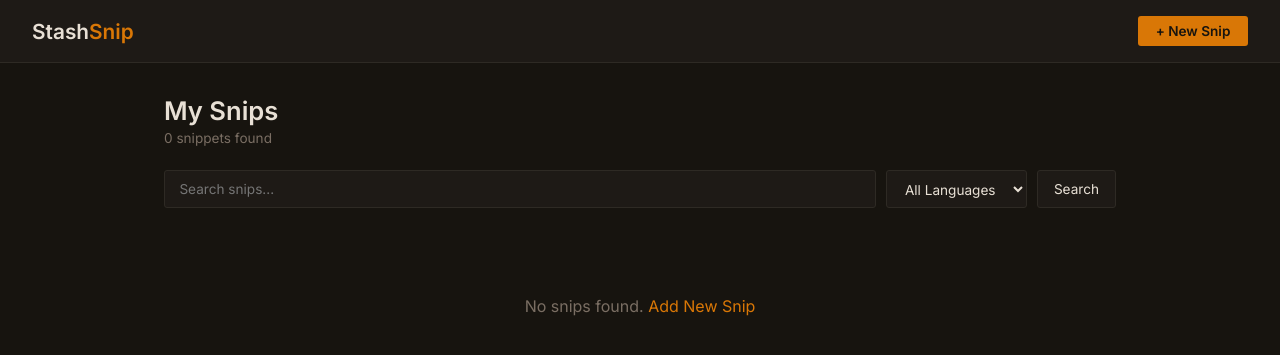
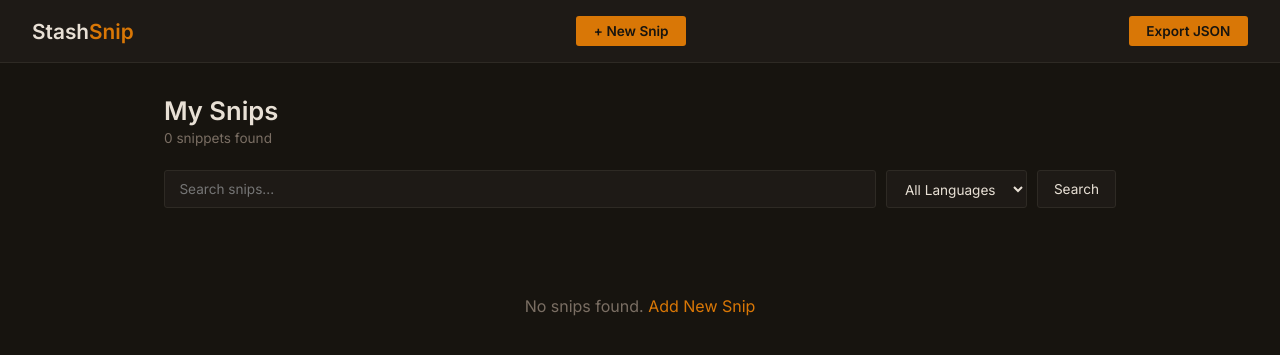
Before and after one commit to byteofhoney/StashSnip, a Flask app: page / in a window 1280 px wide. Shown: the top 355 px of the page. Run offline with Flask 3, Linux system fonts and the light colour scheme; data that the repository does not hold is empty; some libraries are stand-ins or nearby versions.

Commit message:
feat(export): add JSON export for all snippets
- New /export route downloads all snippets as timestamped JSON
- Adds Export JSON link in nav
Fixes #6

```diff
--- a/app/routes.py
+++ b/app/routes.py
@@ -1,10 +1,11 @@
-from flask import Blueprint, render_template, request, redirect, url_for, flash
+from flask import Blueprint, render_template, request, redirect, url_for, flash, Response
 from app.db import snippets_collection
 from app.forms import SnippetForm
 from app.models import make_snippet
 from bson import ObjectId
 from app.utils import parse_tags
 from datetime import datetime
+import json as _json
 
 main = Blueprint("main", __name__)
 
@@ -56,6 +57,25 @@ def add_snippet():
     return render_template("add.html", form=form)
 
 
+@main.route("/export")
+def export_snippets():
+    snapshots = list(snippets_collection.find().sort("created_at", -1))
+    payload = []
+    for snip in snapshots:
+        snip["_id"] = str(snip.get("_id"))
+        payload.append({
+            "title": snip.get("title"),
+            "language": snip.get("language"),
+            "code": snip.get("code"),
+            "description": snip.get("description") or "",
+            "tags": snip.get("tags") or [],
+        })
+    filename = f"stashsnip-export-{datetime.utcnow().strftime('%Y%m%d-%H%M%S')}.json"
+    return Response(
+        _json.dumps(payload, ensure_ascii=False, indent=2),
+        mimetype='application/json',
+        headers={'Content-Disposition': f'attachment; filename="{filename}"'},
+    )
 
 @main.route("/snippet/<id>")
 def view_snippet(id):
--- a/app/templates/base.html
+++ b/app/templates/base.html
@@ -12,6 +12,7 @@
     <nav>
         <a href="/" class="logo">Stash<span>Snip</span></a>
         <a href="/add" class="btn-add">+ New Snip</a>
+        <a href="/export" class="btn-add">Export JSON</a>
     </nav>
 
     <main>
```
